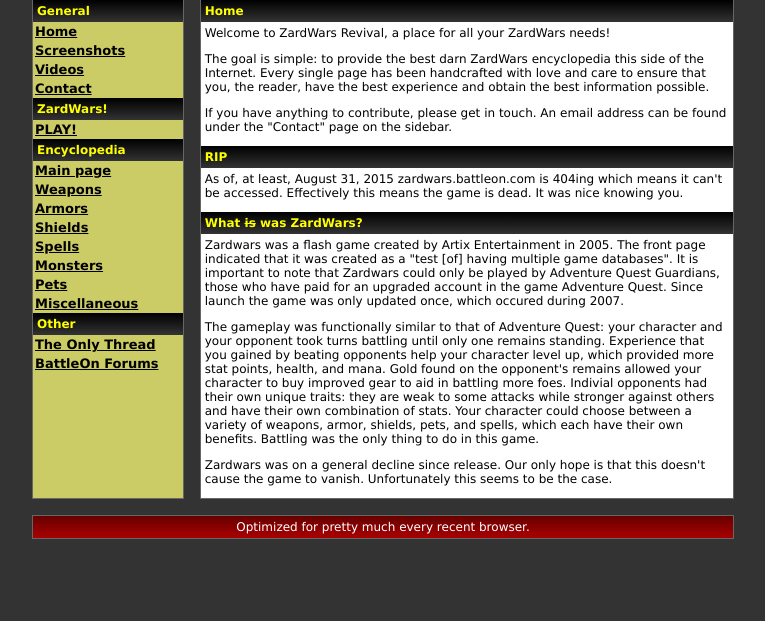
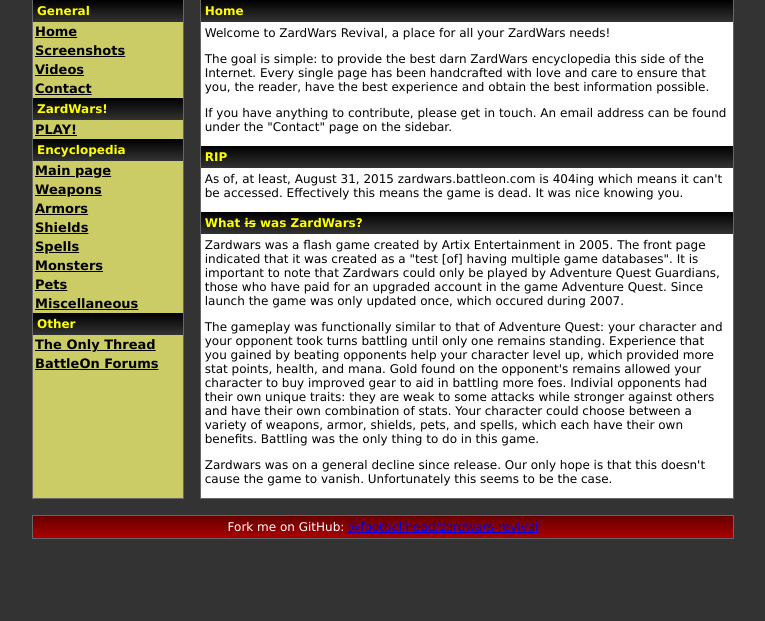
Before and after one commit to footballhead/zardwars-revival, a PHP site: page /index.php in a window 1280 px wide. Shown: the part 96-717 px from the top of the page, without its empty margins (257-1022 px from the left). Run offline with PHP 8.4, Linux system fonts and the light colour scheme.

Commit message:
Update footer with github link

```diff
--- a/index.php
+++ b/index.php
@@ -85,7 +85,7 @@
 				</tr>
 			</table>
 			<div class="hseperator"></div>
-			<div id="footer">Optimized for pretty much every recent browser.</div>
+			<div id="footer">Fork me on GitHub: <a href="https://github.com/footballhead/zardwars-revival">@footballhead/zardwars-revival</a></div>
 		</div>
 	</body>
 
```
